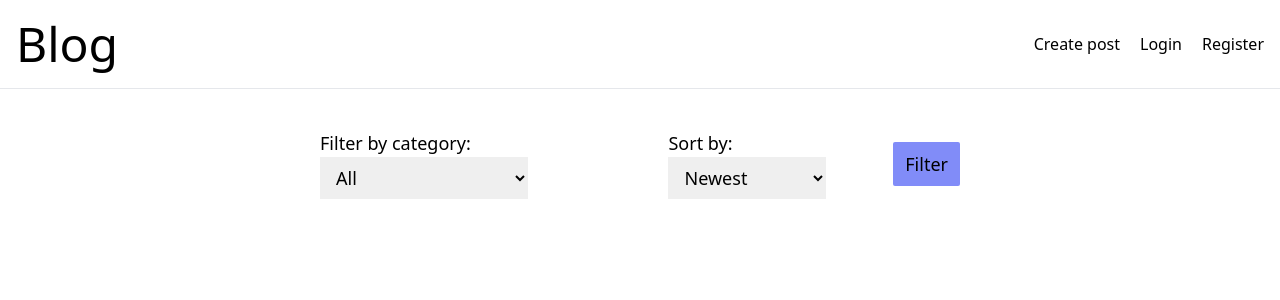
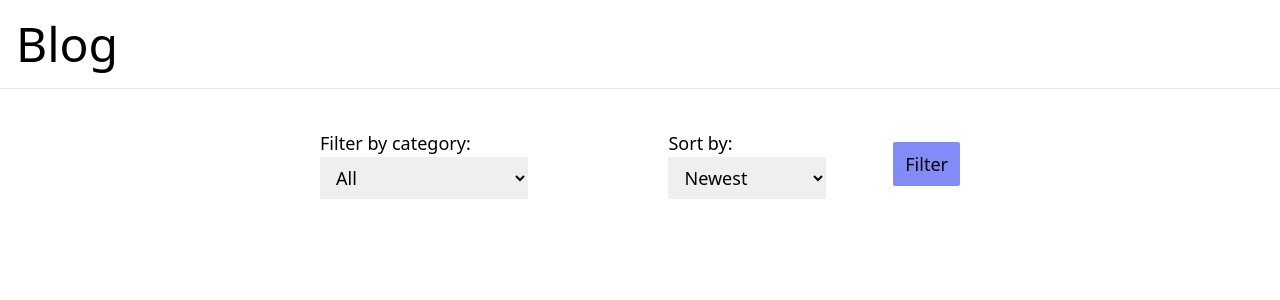
Before and after one commit to iO-Academy/24-jan-honey-badger-brigade-blogging-site, a PHP site: page / in a window 1280 px wide. Shown: the top 300 px of the page. Run offline with PHP 8.4, Linux system fonts and the light colour scheme; data that the repository does not hold is empty; some libraries are stand-ins or nearby versions.

Commit message:
Update index.php
Removed vardump
commented out nav links

```diff
--- a/index.php
+++ b/index.php
@@ -9,7 +9,6 @@ $blogModel = new BlogModel($db);
 
 $blogs = $blogModel->getAllPosts();
 
-//var_dump($blogs['posttime']);
 ?>
 
 <!DOCTYPE html>
@@ -23,9 +22,9 @@ $blogs = $blogModel->getAllPosts();
 <nav class="flex justify-between items-center py-5 px-4 mb-10 border-b border-solid">
     <a href="index.php"><h1 class="text-5xl">Blog</h1></a>
     <div class="flex gap-5">
-        <a href="addPost.php">Create post</a>
-        <a href="login.php">Login</a>
-        <a href="register.php">Register</a>
+<!--         <a href="#">Create post</a>
+        <a href="#">Login</a>
+        <a href="#">Register</a> -->
     </div>
 </nav>
 
```
